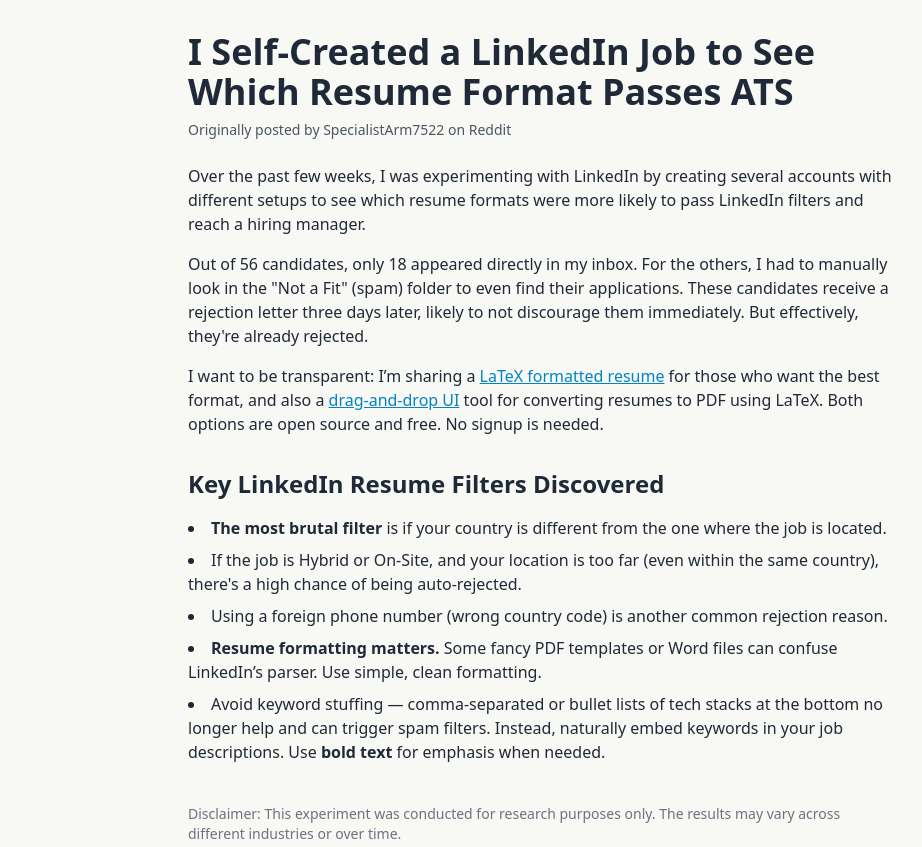
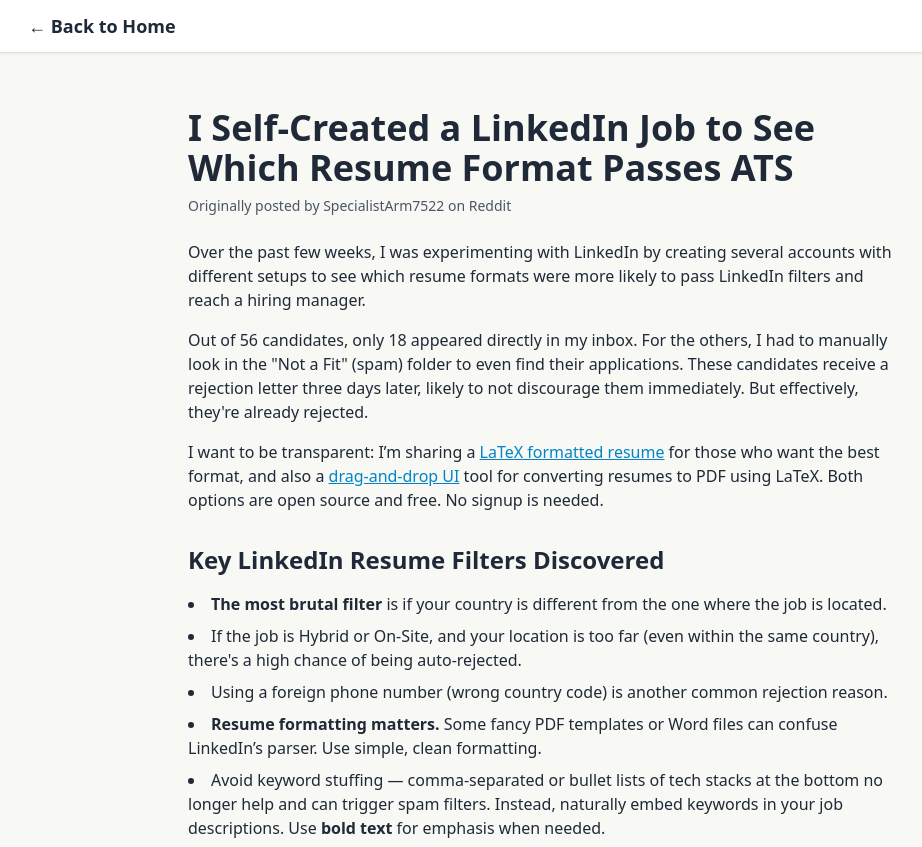
Before and after one commit to ToreGore/ToreGore.github.io, a plain HTML site: page articles/linkedin_ats.html in a window 1280 px wide. Shown: the top 847 px of the page, without its empty margins (100-1022 px from the left). Drawn offline with nearby package versions, Linux system fonts and the light colour scheme.

Commit message:
Updated linkedin_ats.html

```diff
--- a/articles/linkedin_ats.html
+++ b/articles/linkedin_ats.html
@@ -9,6 +9,12 @@
   <link rel="stylesheet" href="../styles.css" />
 </head>
 <body class="font-sans bg-[#f8f8f4] text-gray-800">
+  <nav class="bg-white shadow px-4 py-3 mb-6">
+    <div class="max-w-5xl mx-auto flex justify-between items-center">
+      <a href="/index.html" class="text-lg font-bold text-gray-800 hover:text-orange-500">← Back to Home</a>
+    </div>
+  </nav>
+
   <main class="max-w-3xl mx-auto px-4 md:px-8 py-8">
     <article>
       <header class="mb-6">
```
